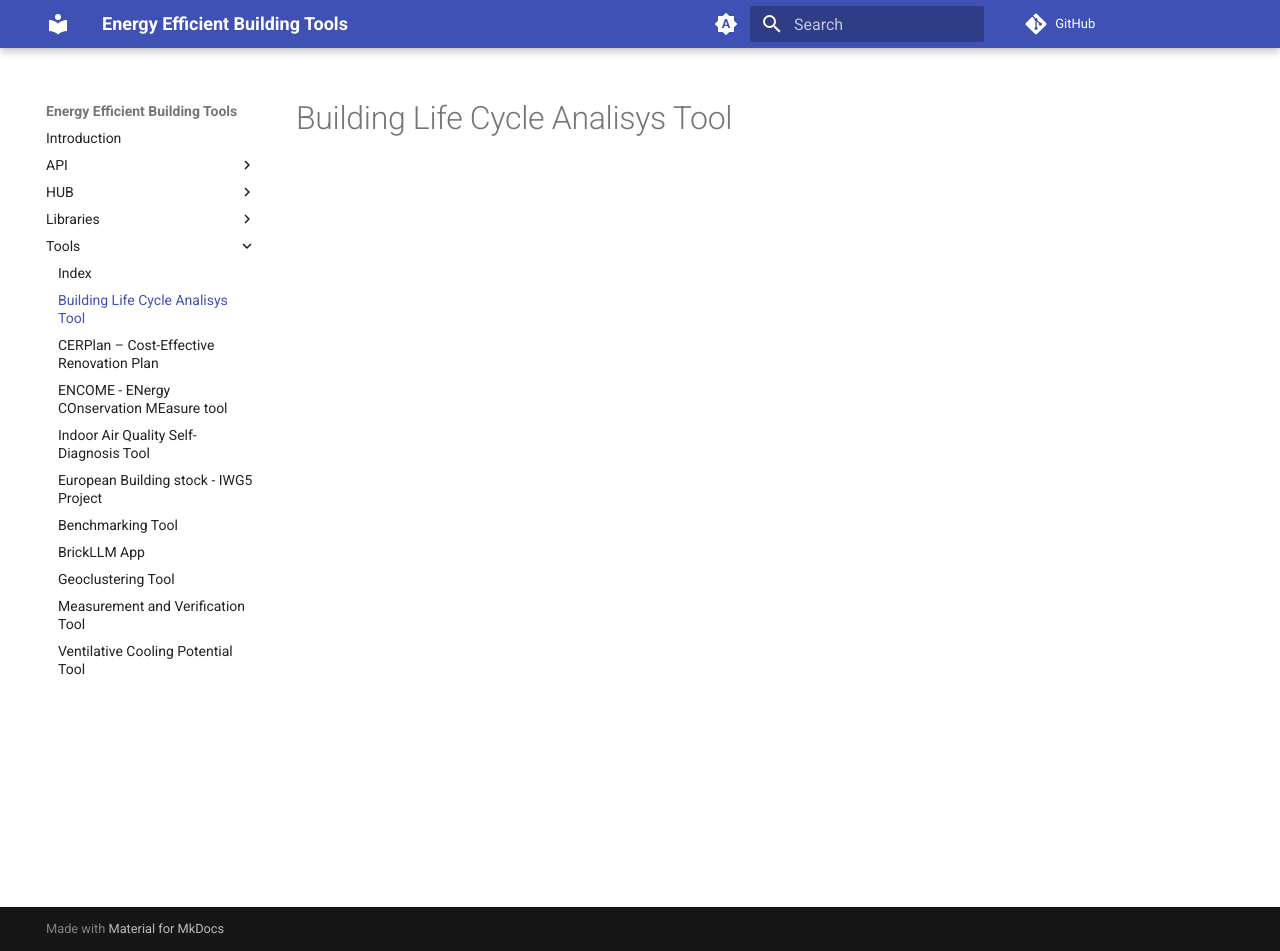
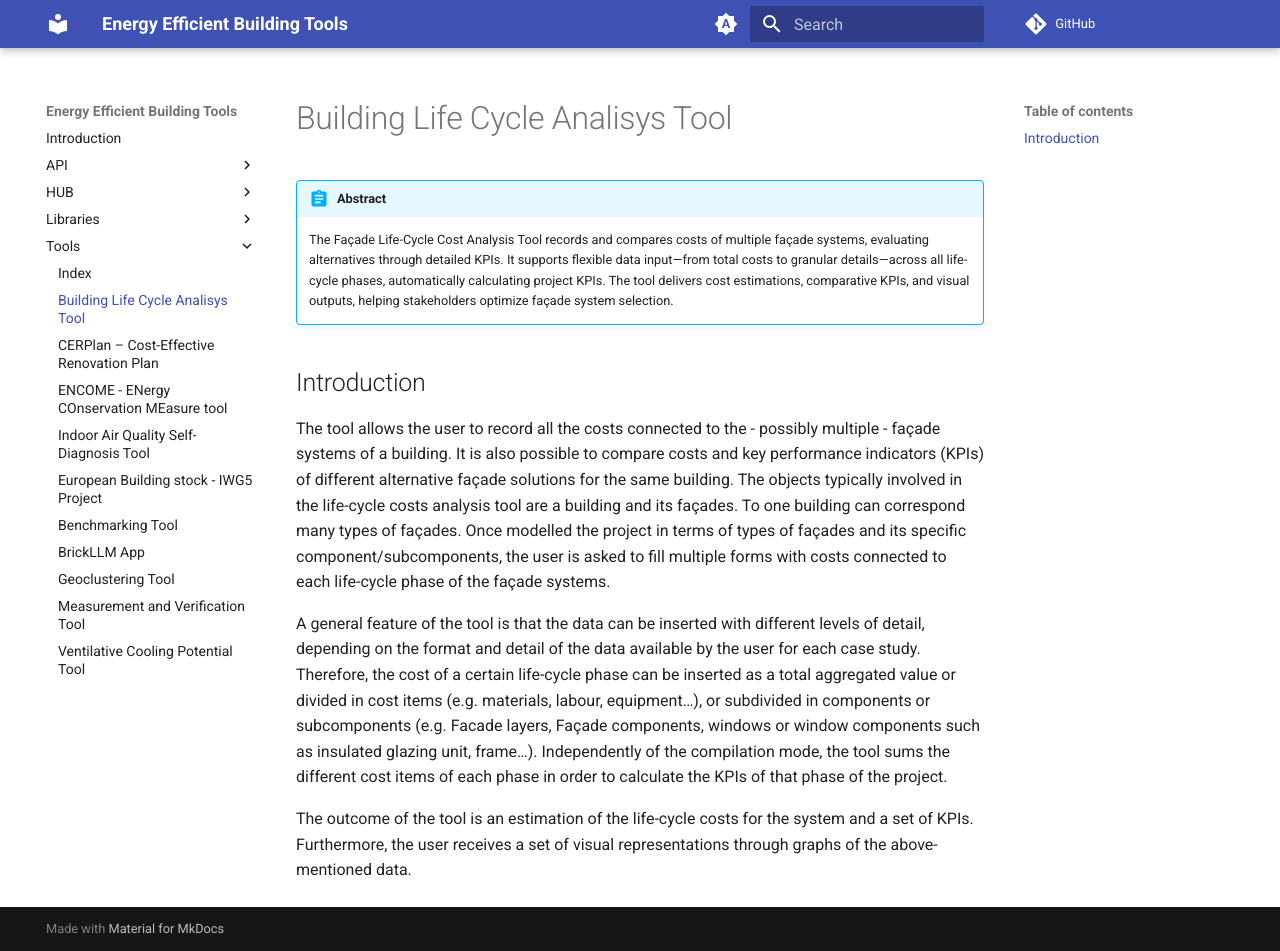
Before and after one commit to EURAC-EEBgroup/tools.eeb.eurac.edu, an MkDocs documentation site: the page built from docs/tools/BLCA.md, in a window 1280 px wide and 951 px high. Built offline with MkDocs 1.6.1 and Material for MkDocs 9.7.7, drawn with Linux system fonts in a browser that asks for light colours; comment, search, counter and statistics services are not loaded.

Commit message:
Update BLCA tool

```diff
--- a/docs/tools/BLCA.md
+++ b/docs/tools/BLCA.md
@@ -2,5 +2,18 @@
 title: Building Life Cycle Analisys Tool
 ---
 
+# Building Life Cycle Analisys Tool
 
-# Building Life Cycle Analisys Tool
+!!! abstract "Abstract"
+
+    The Façade Life-Cycle Cost Analysis Tool records and compares costs of multiple façade systems, evaluating alternatives through detailed KPIs.
+    It supports flexible data input—from total costs to granular details—across all life-cycle phases, automatically calculating project KPIs.
+    The tool delivers cost estimations, comparative KPIs, and visual outputs, helping stakeholders optimize façade system selection.
+
+## Introduction
+
+The tool allows the user to record all the costs connected to the - possibly multiple - façade systems of a building. It is also possible to compare costs and key performance indicators (KPIs) of different alternative façade solutions for the same building. The objects typically involved in the life-cycle costs analysis tool are a building and its façades. To one building can correspond many types of façades. Once modelled the project in terms of types of façades and its specific component/subcomponents, the user is asked to fill multiple forms with costs connected to each life-cycle phase of the façade systems.
+
+A general feature of the tool is that the data can be inserted with different levels of detail, depending on the format and detail of the data available by the user for each case study. Therefore, the cost of a certain life-cycle phase can be inserted as a total aggregated value or divided in cost items (e.g. materials, labour, equipment…), or subdivided in components or subcomponents (e.g. Facade layers, Façade components, windows or window components such as insulated glazing unit, frame…). Independently of the compilation mode, the tool sums the different cost items of each phase in order to calculate the KPIs of that phase of the project.
+
+The outcome of the tool is an estimation of the life-cycle costs for the system and a set of KPIs. Furthermore, the user receives a set of visual representations through graphs of the above-mentioned data.
```
